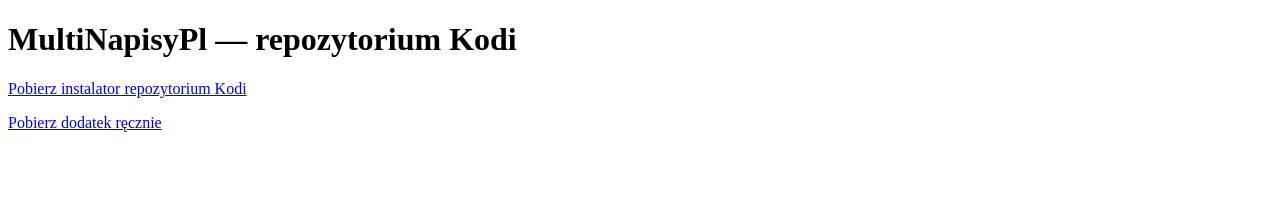
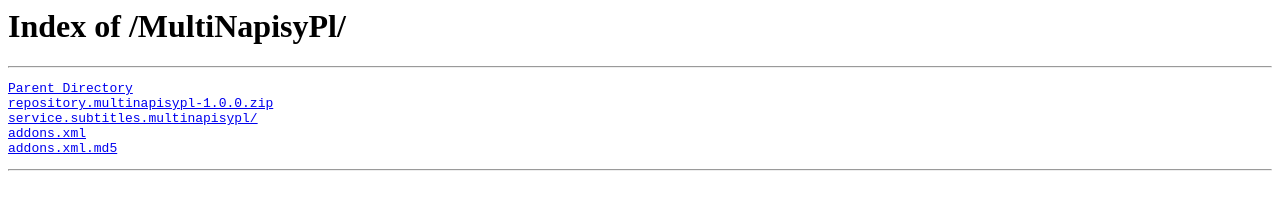
Before and after one commit to leszekgd71/MultiNapisyPl, a plain HTML site: page index.html in a window 1280 px wide. Drawn offline with Linux system fonts and the light colour scheme.

Commit message:
Update index.html

```diff
--- a/index.html
+++ b/index.html
@@ -1 +1,10 @@
-<!doctype html><html lang="pl"><meta charset="utf-8"><title>MultiNapisyPl — repozytorium Kodi</title><h1>MultiNapisyPl — repozytorium Kodi</h1><p><a href="repository.multinapisypl-1.0.0.zip">Pobierz instalator repozytorium Kodi</a></p><p><a href="service.subtitles.multinapisypl/service.subtitles.multinapisypl-1.zip">Pobierz dodatek ręcznie</a></p></html>
+<!DOCTYPE HTML PUBLIC "-//W3C//DTD HTML 3.2 Final//EN">
+<html><head><meta charset="utf-8"><title>Index of /MultiNapisyPl/</title></head>
+<body><h1>Index of /MultiNapisyPl/</h1>
+<hr><pre>
+<a href="../">Parent Directory</a>
+<a href="repository.multinapisypl-1.0.0.zip">repository.multinapisypl-1.0.0.zip</a>
+<a href="service.subtitles.multinapisypl/">service.subtitles.multinapisypl/</a>
+<a href="addons.xml">addons.xml</a>
+<a href="addons.xml.md5">addons.xml.md5</a>
+</pre><hr></body></html>
```
